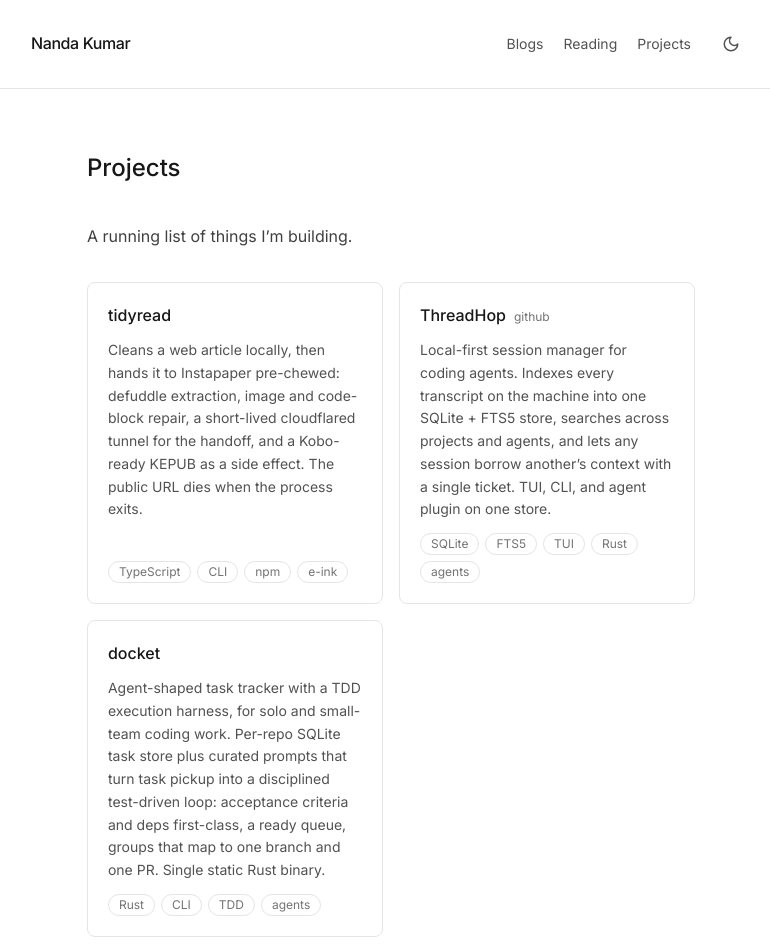
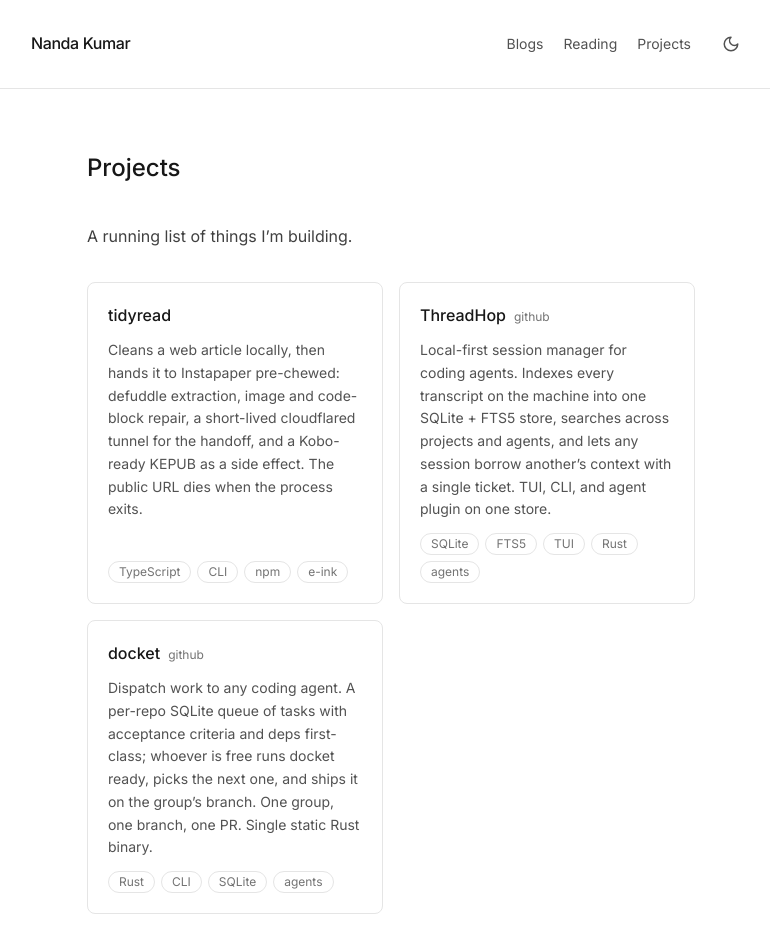
Before and after one commit to parzival1l/parzival1l.github.io, a Next.js app: page /projects in a window 1280 px wide. Shown: the top 952 px of the page, without its empty margins (249-1019 px from the left). Built offline with nearby package versions, Linux system fonts and the light colour scheme; no server answers.

Commit message:
Projects: link docket card to docket.parzival.computer

```diff
--- a/app/projects/page.tsx
+++ b/app/projects/page.tsx
@@ -33,13 +33,13 @@ const projects: ProjectData[] = [
   {
     name: 'docket',
     repo: 'parzival1l/docket',
+    url: 'https://docket.parzival.computer',
     description:
-      'Agent-shaped task tracker with a TDD execution harness, for solo and ' +
-      'small-team coding work. Per-repo SQLite task store plus curated prompts ' +
-      'that turn task pickup into a disciplined test-driven loop: acceptance ' +
-      'criteria and deps first-class, a ready queue, groups that map to one ' +
-      'branch and one PR. Single static Rust binary.',
-    tags: ['Rust', 'CLI', 'TDD', 'agents'],
+      'Dispatch work to any coding agent. A per-repo SQLite queue of tasks ' +
+      'with acceptance criteria and deps first-class; whoever is free runs ' +
+      'docket ready, picks the next one, and ships it on the group\u2019s ' +
+      'branch. One group, one branch, one PR. Single static Rust binary.',
+    tags: ['Rust', 'CLI', 'SQLite', 'agents'],
   },
 ]
 
```
